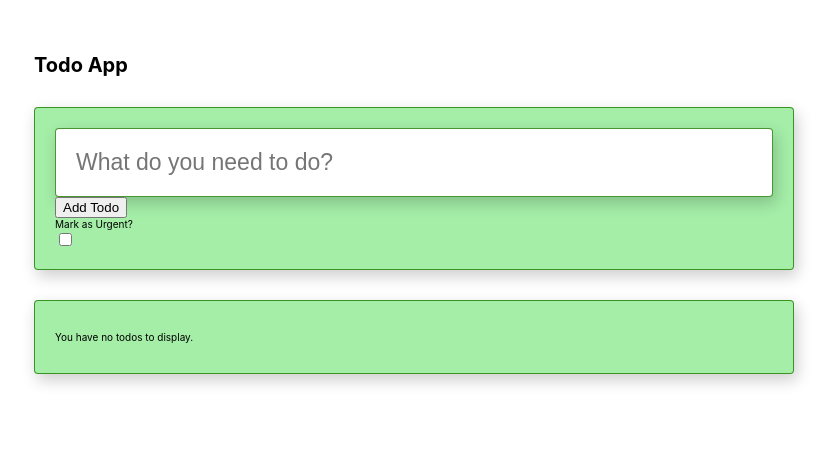
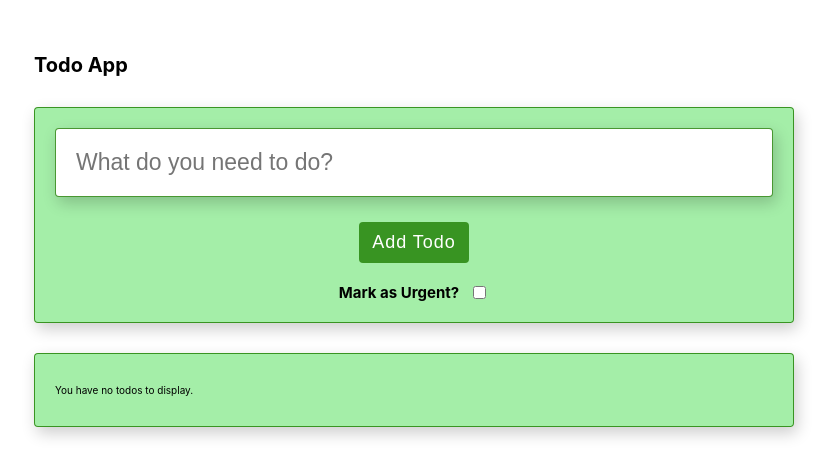
Before and after one commit to ElvisKnapman/todo, a React (Create React App) app: page / in a window 1280 px wide. Shown: the top 476 px of the page, without its empty margins (226-1059 px from the left). Built offline with nearby package versions, Linux system fonts and the light colour scheme.

Commit message:
style rules for add todo button, and urgent checkbox and the container that holds them

```diff
--- a/src/components/TodoInfoBar/TodoInfoBar.styles.scss
+++ b/src/components/TodoInfoBar/TodoInfoBar.styles.scss
@@ -22,4 +22,42 @@
     box-shadow: 3px 6px 16px rgba(0, 0, 0, 0.2);
     border: 1px solid rgba(33, 128, 4, 0.815);
   }
+
+  .add-todo-group {
+    display: flex;
+    flex-direction: column;
+    justify-content: center;
+    align-items: center;
+    margin-top: 2.5rem;
+
+    .add-todo-btn {
+      margin-bottom: 2rem;
+      padding: 1rem 1.3rem;
+      color: white;
+      font-size: 1.8rem;
+      letter-spacing: 1px;
+      background-color: rgba(33, 128, 4, 0.815);
+      border: none;
+      outline: none;
+      max-width: 20rem;
+      border-radius: 4px;
+    }
+  }
+
+  .urgent-checkbox-group {
+    display: flex;
+    // flex-direction: column;
+    justify-content: center;
+    align-items: center;
+
+    .urgent-checkbox-label {
+      font-size: 1.5rem;
+      font-weight: bold;
+      margin-right: 1rem;
+    }
+
+    .urgent-checkbox {
+      padding: 3rem;
+    }
+  }
 }
```
